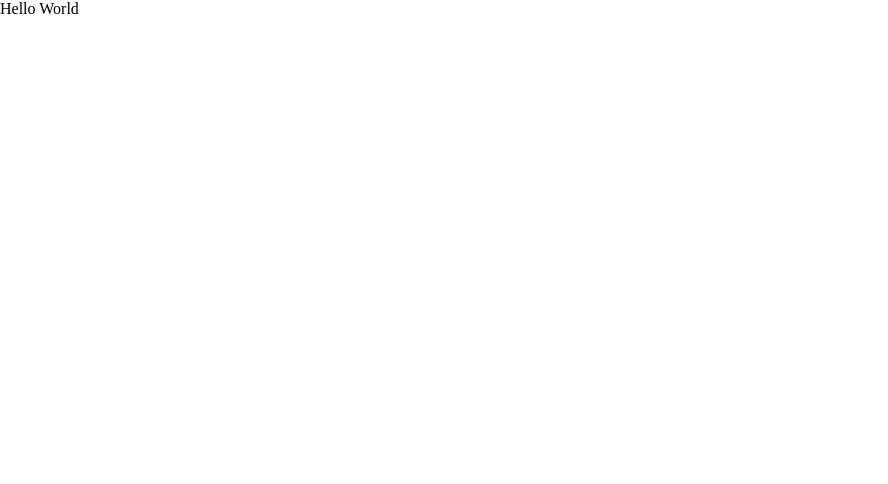
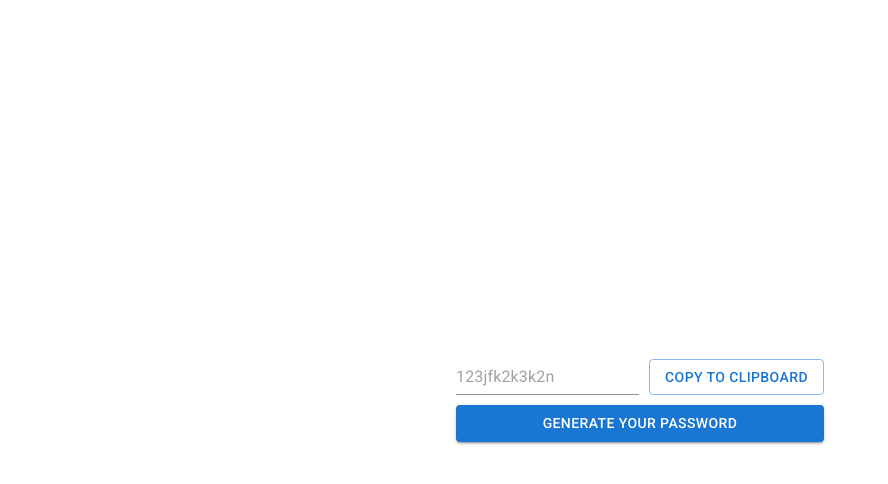
Before and after one commit to Cold2324/password-generator, a React (Vite) app: page / in a window 1280 px wide. Shown: the top 484 px of the page, without its empty margins (0-888 px from the left). Built offline with nearby package versions, Linux system fonts and the light colour scheme.

Commit message:
base ui finished

```diff
--- a/src/App.jsx
+++ b/src/App.jsx
@@ -1,3 +1,44 @@
+import Container from '@mui/material/Container'
+import Input from '@mui/material/Input'
+import Button from '@mui/material/Button'
+import Box from '@mui/material/Box'
 export default function App() {
-  return <div>Hello World</div>
+  return (
+    <Container maxWidth="lg">
+      <Box
+        component="div"
+        sx={{
+          height: '100vh',
+          display: 'flex',
+          justifyContent: 'center',
+          alignItems: 'center',
+        }}
+      >
+        <Box
+          component="form"
+          sx={{
+            display: 'flex',
+            flexDirection: 'column',
+            gap: '10px',
+          }}
+        >
+          <Box
+            sx={{
+              display: 'flex',
+              flexWrap: 'wrap',
+              gap: '10px',
+            }}
+          >
+            <Input placeholder="123jfk2k3k2n" id="password" />
+            <Button variant="outlined" color="primary">
+              Copy to Clipboard
+            </Button>
+          </Box>
+          <Button variant="contained" color="primary">
+            Generate Your Password
+          </Button>
+        </Box>
+      </Box>
+    </Container>
+  )
 }
```
